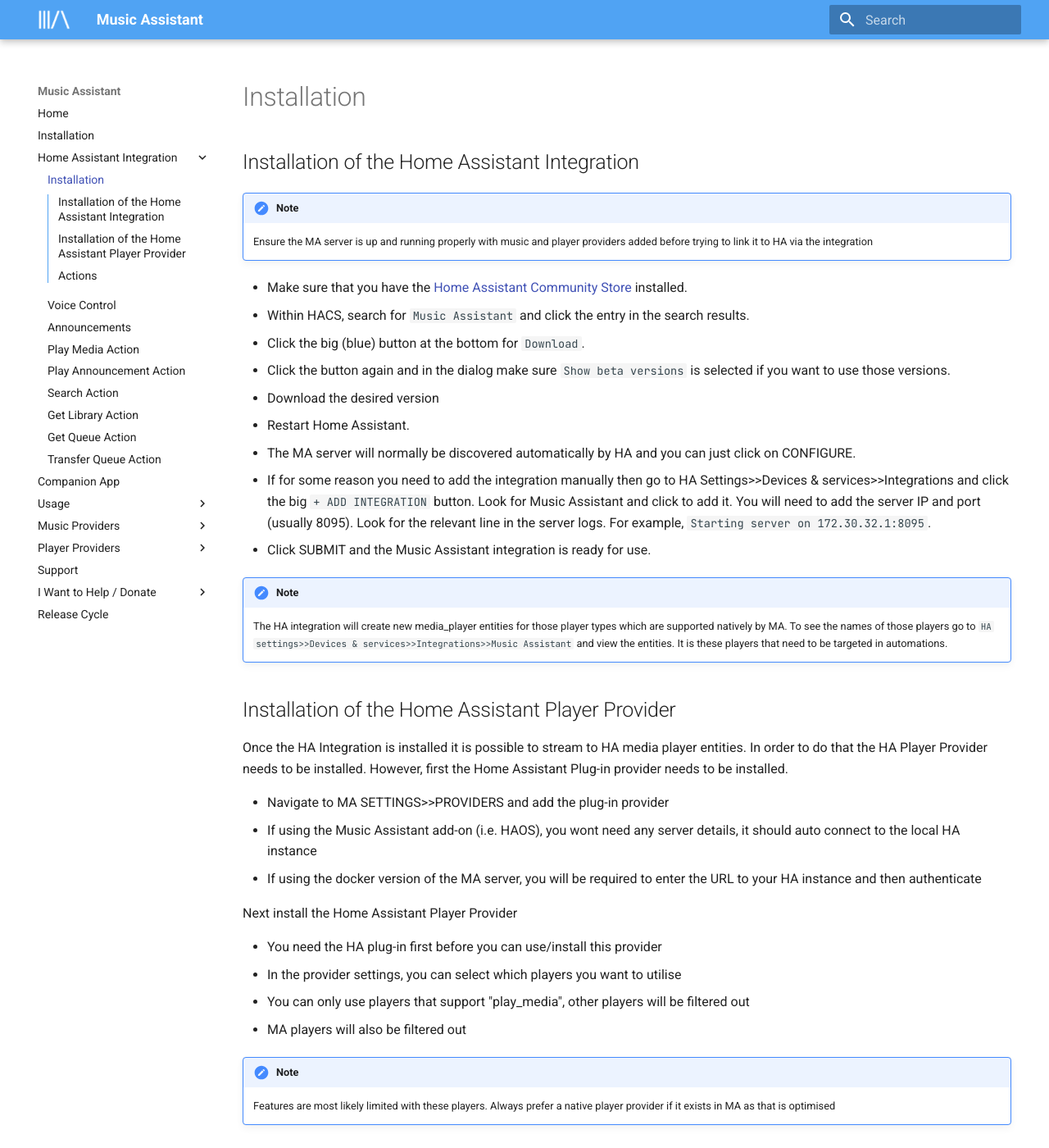
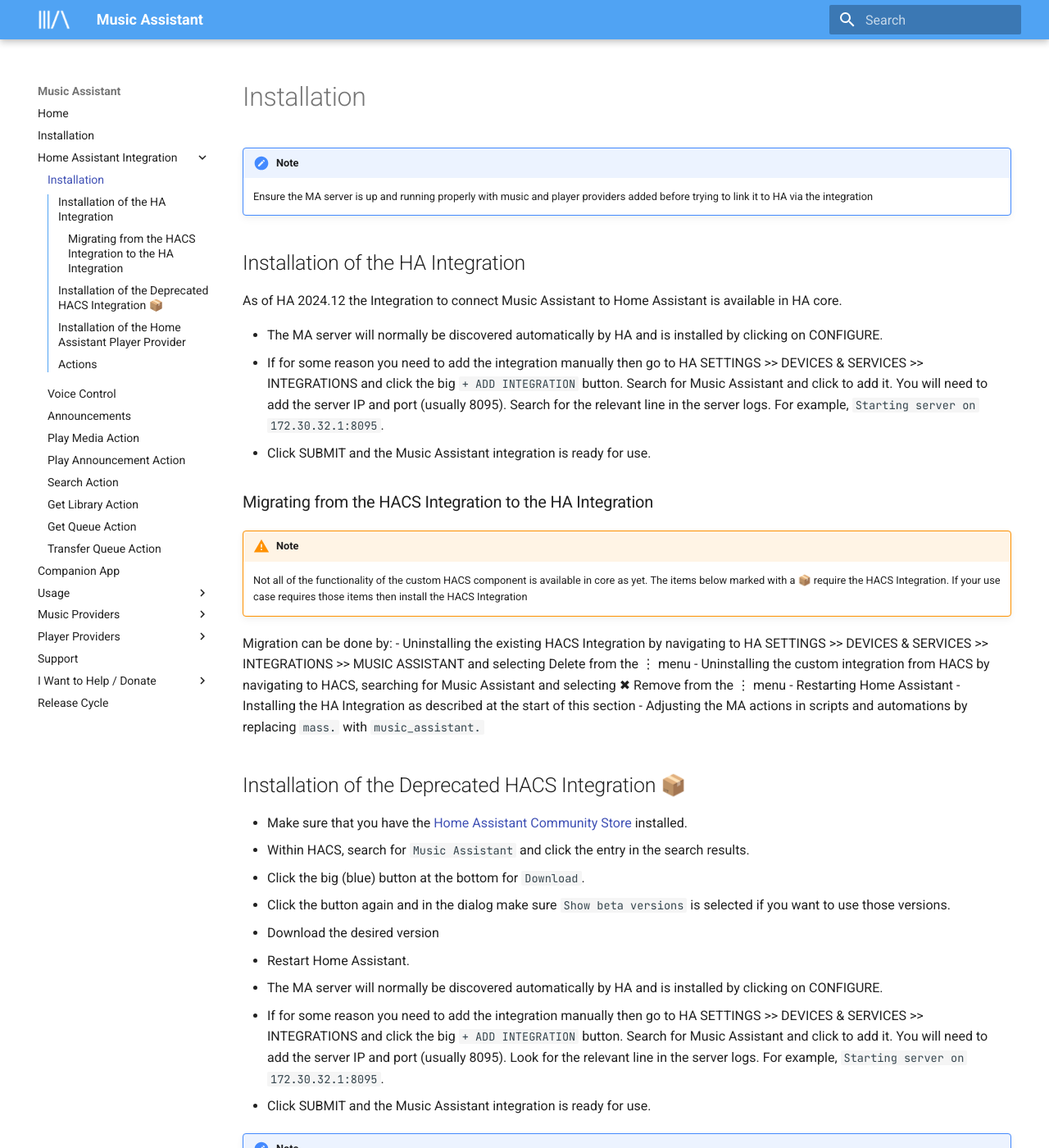
Before and after one commit to pwbriggs/music-assistant.github.io, an MkDocs documentation site: the page built from docs/integration/installation.md, in a window 1280 px wide and 1400 px high. Shown: the whole window at 82% size. Built offline with MkDocs 1.6.1 and Material for MkDocs 9.7.7, drawn with Linux system fonts in a browser that asks for light colours; some of the changed text lies outside the part shown.

Commit message:
Add HA core instructions

```diff
--- a/docs/integration/installation.md
+++ b/docs/integration/installation.md
@@ -1,7 +1,27 @@
-## Installation of the Home Assistant Integration
-
 !!! note
     Ensure the MA server is up and running properly with music and player providers added before trying to link it to HA via the integration
+
+## Installation of the HA Integration
+
+As of HA 2024.12 the Integration to connect Music Assistant to Home Assistant is available in HA core.
+
+- The MA server will normally be discovered automatically by HA and is installed by clicking on CONFIGURE.
+- If for some reason you need to add the integration manually then go to HA SETTINGS >>  DEVICES & SERVICES >> INTEGRATIONS and click the big `+ ADD INTEGRATION` button. Search for Music Assistant and click to add it. You will need to add the server IP and port (usually 8095). Search for the relevant line in the server logs. For example, `Starting server on 172.30.32.1:8095`.
+- Click SUBMIT and the Music Assistant integration is ready for use.
+
+### Migrating from the HACS Integration to the HA Integration
+
+!!! warning "Note"
+    Not all of the functionality of the custom HACS component is available in core as yet. The items below marked with a 📦 require the HACS Integration. If your use case requires those items then install the HACS Integration
+
+Migration can be done by:
+- Uninstalling the existing HACS Integration by navigating to HA SETTINGS >>  DEVICES & SERVICES >> INTEGRATIONS >> MUSIC ASSISTANT and selecting Delete from the ⋮ menu
+- Uninstalling the custom integration from HACS by navigating to HACS, searching for Music Assistant and selecting ✖ Remove from the ⋮ menu
+- Restarting Home Assistant
+- Installing the HA Integration as described at the start of this section
+- Adjusting the MA actions in scripts and automations by replacing `mass.` with `music_assistant.`
+
+## Installation of the Deprecated HACS Integration 📦
 
 - Make sure that you have the [Home Assistant Community Store](https://hacs.xyz/) installed.
 - Within HACS, search for `Music Assistant` and click the entry in the search results.
@@ -9,12 +29,12 @@
 - Click the button again and in the dialog make sure `Show beta versions` is selected if you want to use those versions.
 - Download the desired version
 - Restart Home Assistant.
-- The MA server will normally be discovered automatically by HA and you can just click on CONFIGURE.
-- If for some reason you need to add the integration manually then go to HA Settings>>Devices & services>>Integrations and click the big `+ ADD INTEGRATION` button. Look for Music Assistant and click to add it. You will need to add the server IP and port (usually 8095). Look for the relevant line in the server logs. For example, `Starting server on 172.30.32.1:8095`.
+- The MA server will normally be discovered automatically by HA and is installed by clicking on CONFIGURE.
+- If for some reason you need to add the integration manually then go to HA SETTINGS >>  DEVICES & SERVICES >> INTEGRATIONS and click the big `+ ADD INTEGRATION` button. Search for Music Assistant and click to add it. You will need to add the server IP and port (usually 8095). Look for the relevant line in the server logs. For example, `Starting server on 172.30.32.1:8095`.
 - Click SUBMIT and the Music Assistant integration is ready for use.
 
 !!! note
-    The HA integration will create new media_player entities for those player types which are supported natively by MA. To see the names of those players go to `HA settings>>Devices & services>>Integrations>>Music Assistant` and view the entities. It is these players that need to be targeted in automations.
+    Regardless of how it is installed the HA integration will create new media_player entities for those player types which are supported natively by MA. To see the names of those players go to `HA SETTINGS >>  DEVICES & SERVICES >> INTEGRATIONS >> MUSIC ASSISTANT` and view the entities. It is these players that need to be targeted in automations and scripts
 
 ## Installation of the Home Assistant Player Provider
 
@@ -40,7 +60,7 @@
 
 - [mass.play_media](../faq/massplaymedia.md)
 - [mass.play_annnouncement](../faq/massannounce.md)
-- [mass.search](../faq/masssearch.md)
-- [mass.get_library](../faq/get_library.md)
-- [mass.get_queue](../faq/get_queue.md)
 - [mass.transfer_queue](../faq/masstransfer.md)
+- [mass.search](../faq/masssearch.md) 📦
+- [mass.get_library](../faq/get_library.md) 📦
+- [mass.get_queue](../faq/get_queue.md) 📦
```
